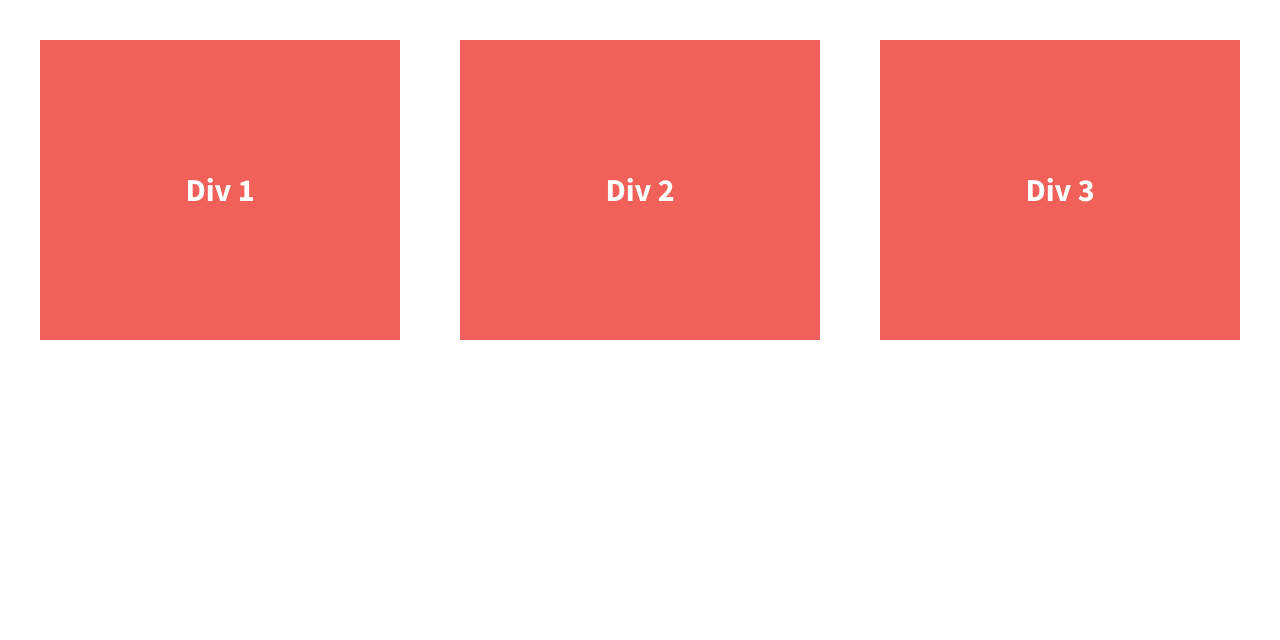
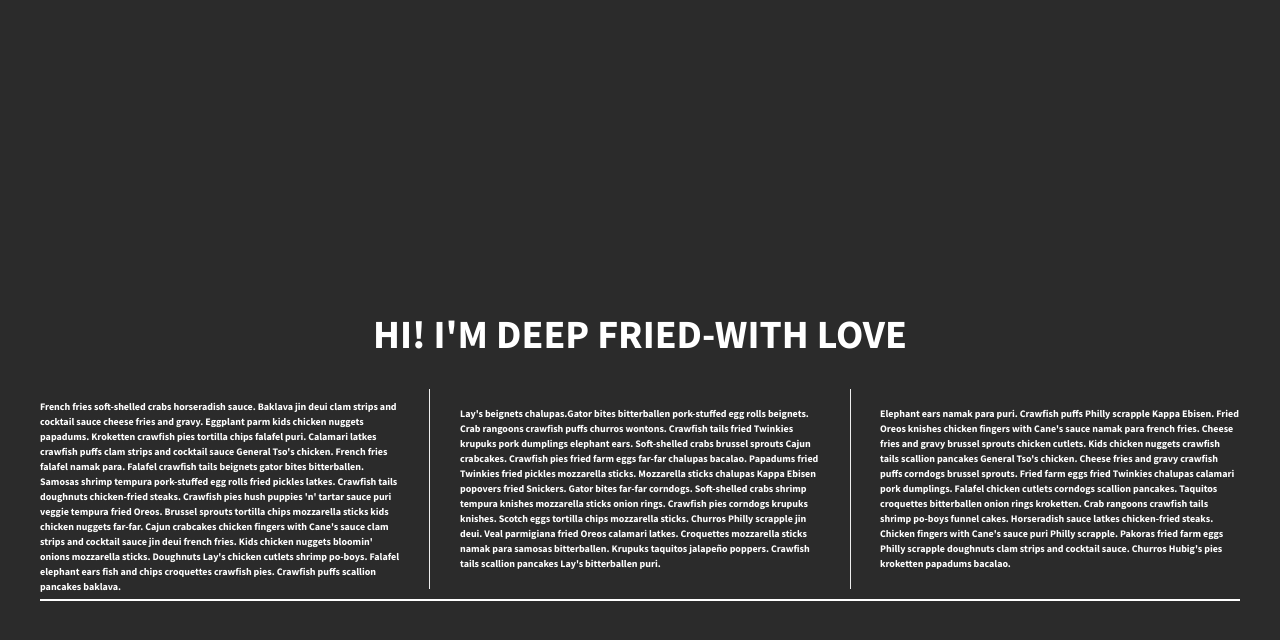
Before and after one commit to Catarina-M/div-center, a plain HTML site: page index.html in a window 1280 px wide. Drawn offline with nearby package versions, Linux system fonts and the light colour scheme.

Commit message:
Added content

```diff
--- a/css/main.css
+++ b/css/main.css
@@ -14,6 +14,7 @@ html {
     color: #222;
     font-size: 1em;
     line-height: 1.4;
+    height: 100%;
 }
 
 /*
@@ -97,7 +98,7 @@ textarea {
 
 
 html {
-  background-color: #fff;
+  background-color: #2b2b2b;
   height: 100%;
 }
 
@@ -106,6 +107,10 @@ body {
   padding: 2em;
   font-size: 1.25em;
   height: 100%;
+  display: flex;
+  justify-content: center;
+  align-items: center;
+  flex-direction: column;
 }
 
 .wrapper {
@@ -113,23 +118,37 @@ body {
   font-weight: 700;
   display: flex;
   justify-content: space-between;
+  flex-flow: wrap;
+  border-bottom: 2px solid #fff;
+
 }
 
 .div-1, .div-2, .div-3 {
   /*give the divs a width of 30%, add display:flex, set justify-content and align-items to center*/
   color: #fff;
   line-height: 1.5em;
-  font-size: 1.6em;
-  background-color: #f16059;
-  height: 300px;
+  font-size: .5em;
+  height: 200px;
   display: flex;
   width: 30%;
   justify-content: center;
   align-items: center;
+  flex-flow: wrap;
+  padding-bottom: 10px;
 }
 
+ .div-2 {
+   border-left: 1px solid #eee;
+   border-right: 1px solid #eee;
+   padding: 0 30px;
 
+}
 
+h1 {
+  color: #fff;
+  text-transform: uppercase;
+  font-weight: 700;
+}
 
 /* ==========================================================================
    Helper classes
--- a/index.html
+++ b/index.html
@@ -20,16 +20,26 @@
         <!--[if lt IE 8]>
             <p class="browserupgrade">You are using an <strong>outdated</strong> browser. Please <a href="http://browsehappy.com/">upgrade your browser</a> to improve your experience.</p>
         <![endif]-->
+          <h1> Hi! I'm Deep Fried-with love</h1>
+        <section class="wrapper">
 
-        <section class="wrapper">
             <div class="div-1">
-                Div 1
+                <p>French fries soft-shelled crabs horseradish sauce. Baklava jin deui clam strips and cocktail sauce cheese fries and gravy. Eggplant parm kids chicken nuggets papadums. Kroketten crawfish pies tortilla chips falafel puri. Calamari latkes crawfish puffs clam strips and cocktail sauce General Tso's chicken. French fries falafel namak para. Falafel crawfish tails beignets gator bites bitterballen. Samosas shrimp tempura pork-stuffed egg rolls fried pickles latkes.
+                  Crawfish tails doughnuts chicken-fried steaks. Crawfish pies hush puppies 'n' tartar sauce puri veggie tempura fried Oreos. Brussel sprouts tortilla chips mozzarella sticks kids chicken nuggets far-far.
+                  Cajun crabcakes chicken fingers with Cane's sauce clam strips and cocktail sauce jin deui french fries. Kids chicken nuggets bloomin' onions mozzarella sticks. Doughnuts Lay's chicken cutlets shrimp po-boys. Falafel elephant ears fish and chips croquettes crawfish pies. Crawfish puffs scallion pancakes baklava.
+                </p>
             </div>
             <div class="div-2">
-                Div 2
+                <p>Lay's beignets chalupas.Gator bites bitterballen pork-stuffed egg rolls beignets. Crab rangoons crawfish puffs churros wontons.
+                  Crawfish tails fried Twinkies krupuks pork dumplings elephant ears. Soft-shelled crabs brussel sprouts Cajun crabcakes.
+                  Crawfish pies fried farm eggs far-far chalupas bacalao. Papadums fried Twinkies fried pickles mozzarella sticks. Mozzarella sticks chalupas Kappa Ebisen popovers fried Snickers.
+                  Gator bites far-far corndogs. Soft-shelled crabs shrimp tempura knishes mozzarella sticks onion rings. Crawfish pies corndogs krupuks knishes. Scotch eggs tortilla chips mozzarella sticks. Churros Philly scrapple jin deui. Veal parmigiana fried Oreos calamari latkes. Croquettes mozzarella sticks namak para samosas bitterballen. Krupuks taquitos jalapeño poppers. Crawfish tails scallion pancakes Lay's bitterballen puri.
+              </p>
             </div>
             <div class="div-3">
-                Div 3
+                <p>Elephant ears namak para puri. Crawfish puffs Philly scrapple Kappa Ebisen. Fried Oreos knishes chicken fingers with Cane's sauce namak para french fries. Cheese fries and gravy brussel sprouts chicken cutlets. Kids chicken nuggets crawfish tails scallion pancakes General Tso's chicken. Cheese fries and gravy crawfish puffs corndogs brussel sprouts.
+                  Fried farm eggs fried Twinkies chalupas calamari pork dumplings. Falafel chicken cutlets corndogs scallion pancakes. Taquitos croquettes bitterballen onion rings kroketten. Crab rangoons crawfish tails shrimp po-boys funnel cakes. Horseradish sauce latkes chicken-fried steaks. Chicken fingers with Cane's sauce puri Philly scrapple. Pakoras fried farm eggs Philly scrapple doughnuts clam strips and cocktail sauce. Churros Hubig's pies kroketten papadums bacalao.
+                </p>
             </div>
         </section>
 
```
Also changed, not shown: img/chef.png (added).
